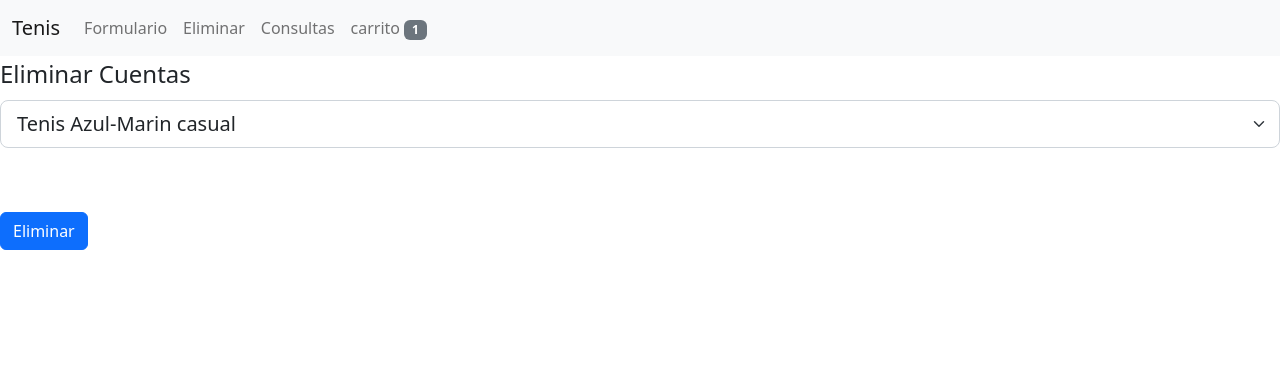
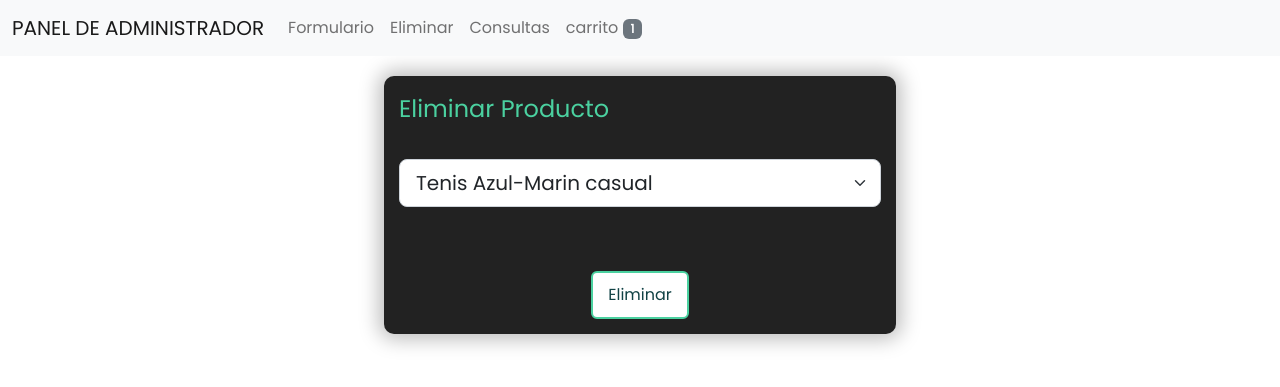
Before and after one commit to Alanxkiller/SpeedFit-Proyecto-Final, a PHP site: page /pagAdmin/eliminar2prueba.php in a window 1280 px wide. Shown: the top 387 px of the page. Run offline with PHP 8.4, Linux system fonts and the light colour scheme; a user stored in the database is signed in; data comes from the database, SQL or seed files in the repository.

Commit message:
Pagina de Admin casi terminada

```diff
--- a/pagAdmin/cambio.php
+++ b/pagAdmin/cambio.php
@@ -25,9 +25,8 @@
     <link href="https://fonts.googleapis.com/css2?family=Poppins&display=swap" rel="stylesheet">
     <link href="https://cdn.jsdelivr.net/npm/bootstrap@5.2.2/dist/css/bootstrap.min.css" rel="stylesheet" integrity="sha384-Zenh87qX5JnK2Jl0vWa8Ck2rdkQ2Bzep5IDxbcnCeuOxjzrPF/et3URy9Bv1WTRi" crossorigin="anonymous">
     <script src="https://cdn.jsdelivr.net/npm/bootstrap@5.2.2/dist/js/bootstrap.bundle.min.js" integrity="sha384-OERcA2EqjJCMA+/3y+gxIOqMEjwtxJY7qPCqsdltbNJuaOe923+mo//f6V8Qbsw3" crossorigin="anonymous"></script>
-    <link rel="stylesheet" href="estilosForm.css">
-    <link rel="stylesheet" href="estilosForm.css">
-    <title>Formulario Altas</title>
+    <link rel="stylesheet" href="css/estilosForm.css">
+    <title>Formulario Cambio</title>
     <script src="https://ajax.googleapis.com/ajax/libs/jquery/3.6.1/jquery.min.js"></script>
 
 </head>
--- /dev/null
+++ b/pagAdmin/css/estiloEliminar.css
@@ -0,0 +1,65 @@
+:root{
+    --principal: #4bd1a0;
+    --letras: #114245;
+}
+
+*{
+    padding: 0;
+    margin: 0;
+    font-family: 'Poppins', sans-serif;
+}
+
+.panel{
+    margin: 20px 30%;
+    padding: 15px;
+    background-color: #222;
+    box-shadow: 0px 0px 20px 5px #0004;
+    color: var(--principal);
+    border-radius: 10px;
+    display: flex;
+    flex-direction: column;
+}
+
+.btn{
+    padding: 10px 15px;
+    background-color: #fff;
+    color: var(--letras);
+    border: 2px solid var(--principal);
+    align-self: center;
+}
+
+#tarjetaProducto{
+    width: 288px;
+    align-self: center;
+}
+
+.card-body{
+    color: var(--letras);
+}
+
+.btn:hover{
+    background-color: transparent;
+    color: var(--principal);
+    border: 2px solid var(--principal);
+
+}
+
+.info{
+    margin: 15px;
+    padding: 15px;
+    background-color: var(--letras);
+    color: #fff;
+    text-align: center;
+}
+
+@media screen and (max-width: 900px) {
+    .panel{
+        margin: 20px 20%;
+    }
+}
+
+@media screen and (max-width: 600px) {
+    .panel{
+        margin: 20px 5%;
+    }
+}
--- a/pagAdmin/eliminar2prueba.php
+++ b/pagAdmin/eliminar2prueba.php
@@ -1,4 +1,5 @@
 <?php
+    include 'servidor.php';
     session_start();
 ?>
 <!doctype html>
@@ -6,10 +7,11 @@
 <head>
     <meta charset="utf-8">
     <meta name="viewport" content="width=device-width, initial-scale=1">
-    <title>Bootstrap demo</title>
+    <link href="https://fonts.googleapis.com/css2?family=Poppins&display=swap" rel="stylesheet">
+    <title>Eliminar Productos</title>
     <link href="https://cdn.jsdelivr.net/npm/bootstrap@5.2.2/dist/css/bootstrap.min.css" rel="stylesheet" integrity="sha384-Zenh87qX5JnK2Jl0vWa8Ck2rdkQ2Bzep5IDxbcnCeuOxjzrPF/et3URy9Bv1WTRi" crossorigin="anonymous">
     <script src="https://cdn.jsdelivr.net/npm/bootstrap@5.2.2/dist/js/bootstrap.bundle.min.js" integrity="sha384-OERcA2EqjJCMA+/3y+gxIOqMEjwtxJY7qPCqsdltbNJuaOe923+mo//f6V8Qbsw3" crossorigin="anonymous"></script>
-    <link rel="stylesheet" href="css/estilos.css">
+    <link rel="stylesheet" href="css/estiloEliminar.css">
     <script src="https://unpkg.com/sweetalert/dist/sweetalert.min.js"></script>
     <script src="https://ajax.googleapis.com/ajax/libs/jquery/3.6.0/jquery.min.js"></script>
 
@@ -78,7 +80,7 @@
   <body>
   <nav class="navbar navbar-expand-lg bg-light">
         <div class="container-fluid">
-            <a class="navbar-brand" href="#">Tenis</a>
+            <a class="navbar-brand" href="#">PANEL DE ADMINISTRADOR</a>
             <button class="navbar-toggler" type="button" data-bs-toggle="collapse" data-bs-target="#navbarNav" aria-controls="navbarNav" aria-expanded="false" aria-label="Toggle navigation">
             <span class="navbar-toggler-icon"></span>
             </button>
@@ -106,13 +108,13 @@
 
     <?php
 
-$servidor='localhost';
-$cuenta='id19772797_root';
-$password='Asd123Asd123.';
-$bd='id19772797_tiendatenis';
+// $servidor='localhost';
+// $cuenta='id19772797_root';
+// $password='Asd123Asd123.';
+// $bd='id19772797_tiendatenis';
 
-    //conexion a la base de datos
-    $conexion = new mysqli($servidor,$cuenta,$password,$bd);
+//     //conexion a la base de datos
+//     $conexion = new mysqli($servidor,$cuenta,$password,$bd);
     if($conexion->connect_errno){
         die('Error en la conexion');
     }else{
@@ -137,13 +139,14 @@
 
         if ($resultado -> num_rows){
             ?>
-        <div>
+        <div class="panel">
 
-                <legend> Eliminar Cuentas </legend>
+                <legend> Eliminar Producto </legend>
 
                 <br>
 
                 <select id="myOptions" class="form-select form-select-lg mb-3" aria-label=".form-select-lg example" name='eliminar' >
+
                     <?php
                     //echo "llego";
 
@@ -166,8 +169,8 @@
 
                 ?></div>
 
-                <div id="tarjetaProducto" class="card" style="width: 18rem;">
-                    <img src="<?php echo $fila['nombreImg']?>" class="card-img-top" alt="...">
+                <div id="tarjetaProducto" class="card">
+                    <img src="<?php echo "../imgProductos/".$fila['nombreImg']?>" class="card-img-top" alt="...">
                     <div class="card-body">
                         <h5 class="card-title"><?php  echo $fila["nombre"]; ?></h5>
                         <p class="card-text"><?php  echo $fila["descripcion"]; ?></p>
@@ -181,13 +184,13 @@
 
                 <br><br>
 
-                    <button id="botonEliminar" type="button" value="<?php echo $_COOKIE['id']?>"  class="btn btn-primary">Eliminar</button>
+                    <button id="botonEliminar" type="button" value="<?php echo $_COOKIE['id'];?>"  class="btn btn-primary">Eliminar</button>
 
             </div>
             <?php
-        }else{
-            echo "no hay datos";
-        }
+        }else{ ?>
+            <h3 class="info">No hay Datos</h3>
+        <?php }
     }
     ?>
 
--- a/pagAdmin/formulario.php
+++ b/pagAdmin/formulario.php
@@ -17,7 +17,7 @@
     <link href="https://fonts.googleapis.com/css2?family=Poppins&display=swap" rel="stylesheet">
     <link href="https://cdn.jsdelivr.net/npm/bootstrap@5.2.2/dist/css/bootstrap.min.css" rel="stylesheet" integrity="sha384-Zenh87qX5JnK2Jl0vWa8Ck2rdkQ2Bzep5IDxbcnCeuOxjzrPF/et3URy9Bv1WTRi" crossorigin="anonymous">
     <script src="https://cdn.jsdelivr.net/npm/bootstrap@5.2.2/dist/js/bootstrap.bundle.min.js" integrity="sha384-OERcA2EqjJCMA+/3y+gxIOqMEjwtxJY7qPCqsdltbNJuaOe923+mo//f6V8Qbsw3" crossorigin="anonymous"></script>
-    <link rel="stylesheet" href="estilosForm.css">
+    <link rel="stylesheet" href="css/estilosForm.css">
     <title>Formulario Altas</title>
     <script src="https://ajax.googleapis.com/ajax/libs/jquery/3.6.1/jquery.min.js"></script>
 
@@ -26,7 +26,7 @@
 <body>
 <nav class="navbar navbar-expand-lg bg-light">
         <div class="container-fluid">
-            <a class="navbar-brand" href="#">PANEL DE ANDMINISTRADOR</a>
+            <a class="navbar-brand" href="#">PANEL DE ADMINISTRADOR</a>
             <button class="navbar-toggler" type="button" data-bs-toggle="collapse" data-bs-target="#navbarNav" aria-controls="navbarNav" aria-expanded="false" aria-label="Toggle navigation">
             <span class="navbar-toggler-icon"></span>
             </button>
@@ -92,7 +92,7 @@
 
 
    <h2 class="title table-title">Inventario de Productos</h2>
-       <div>
+       <div class="table-container">
         <table>
             <tr class=title-columns>
                 <td>ID</td>
```
Also changed, not shown: pagAdmin/codigo.php (+5 -4 lines), pagAdmin/css/estiloConsultas.css (added, +57 -0 lines), pagAdmin/css/estilosForm.css (renamed from pagAdmin/estilosForm.css, +36 -2 lines), pagAdmin/index.php (+13 -12 lines), imgProductos/casual1.png (added), imgProductos/casual2.png (added).
